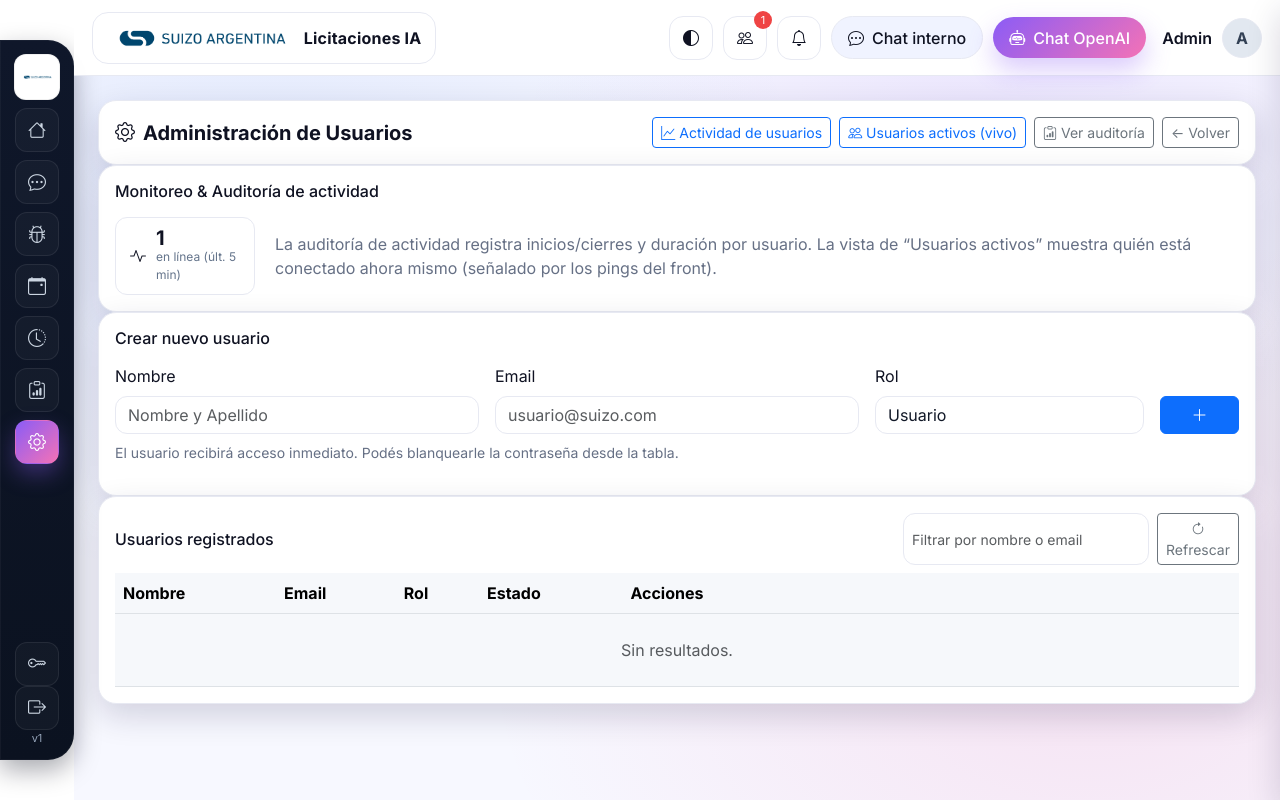
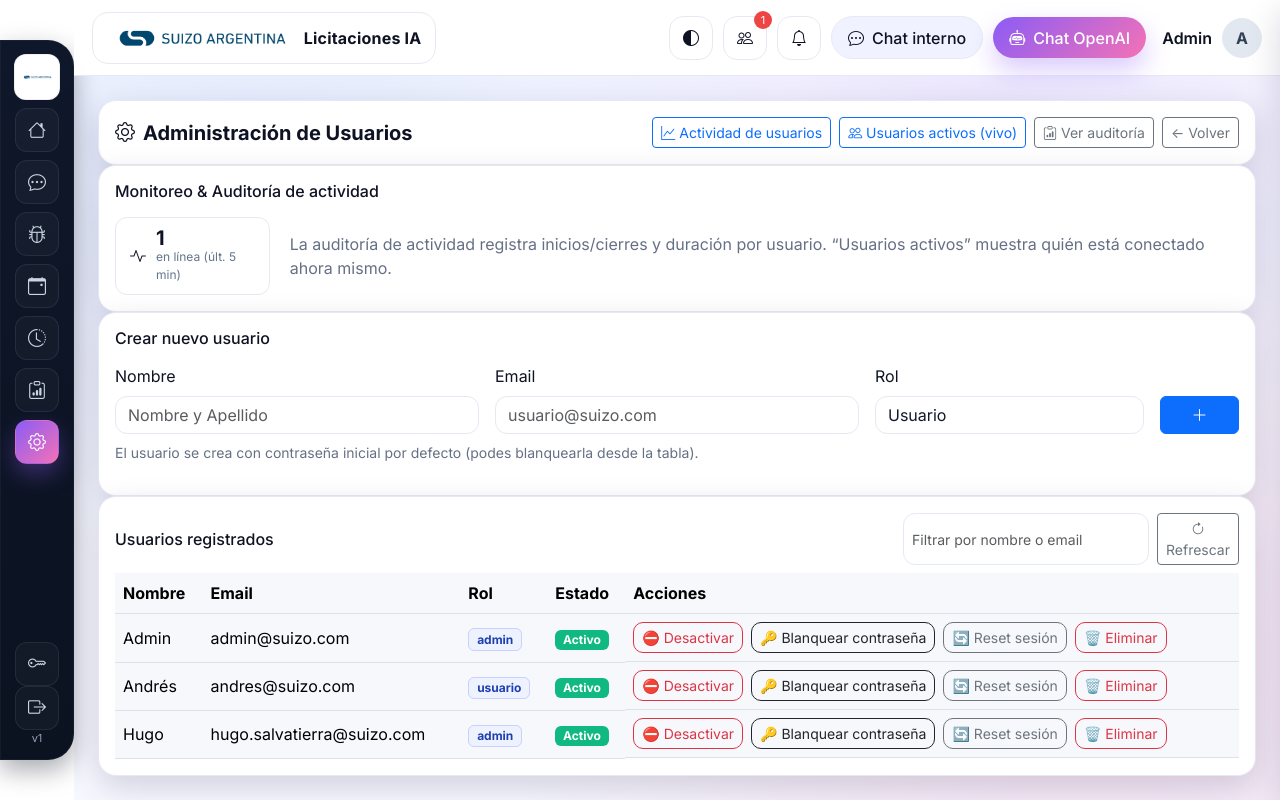
Before and after one commit to andrestor94/pliegos_ai_web_public, a FastAPI app: page /admin in a window 1280 px wide. Run offline with FastAPI, Linux system fonts and the light colour scheme; a user stored in the database is signed in; data comes from the database, SQL or seed files in the repository; data that the repository does not hold is empty; parts of the project's set-up code (start-up, migrations or seed data) failed here and were passed over; some libraries are stand-ins or nearby versions.

Commit message:
Fix admin.html -> usa /api/admin/users*; mejoras en main.py

```diff
--- a/templates/admin.html
+++ b/templates/admin.html
@@ -11,13 +11,8 @@
     .badge-off{ background:#cbd5e1; color:#334155; }
     .table thead{ background:#f6f7fe; }
     .hint{ color:#667085; }
-
-    /* KPI compacto en “Monitoreo & Auditoría de actividad” */
-    .kpi-box{
-      display:flex; align-items:center; gap:10px;
-      padding:10px 14px; border:1px solid var(--border); border-radius:12px;
-      background:var(--card); min-width:140px;
-    }
+    .kpi-box{ display:flex; align-items:center; gap:10px; padding:10px 14px; border:1px solid var(--border);
+      border-radius:12px; background:var(--card); min-width:140px; }
     .kpi-num{ font-size:20px; font-weight:700; line-height:1; }
     .kpi-sub{ font-size:12px; color:#64748b; }
   </style>
@@ -25,14 +20,13 @@
 
 {% block content %}
   <div class="grid">
-    <!-- Encabezado + acciones (SOLO AQUÍ los botones) -->
+    <!-- Encabezado + acciones -->
     <section class="cardx col-12">
       <div class="d-flex align-items-center justify-content-between">
         <h5 class="title mb-0">
           <i class="bi bi-gear"></i> Administración de Usuarios
         </h5>
         <div class="d-flex gap-2">
-          <!-- 👉 apunta a la vista con plantilla, no al JSON -->
           <a href="/auditoria/actividad/vista" class="btn btn-sm btn-outline-primary">
             <i class="bi bi-graph-up"></i> Actividad de usuarios
           </a>
@@ -47,7 +41,7 @@
       </div>
     </section>
 
-    <!-- Monitoreo (SIN botones repetidos) -->
+    <!-- Monitoreo -->
     <section class="cardx col-12">
       <h6 class="mb-3">Monitoreo & Auditoría de actividad</h6>
       <div class="d-flex align-items-center gap-3">
@@ -59,8 +53,7 @@
           </div>
         </div>
         <div class="hint ms-1">
-          La auditoría de actividad registra inicios/cierres y duración por usuario. La vista de “Usuarios activos”
-          muestra quién está conectado ahora mismo (señalado por los pings del front).
+          La auditoría de actividad registra inicios/cierres y duración por usuario. “Usuarios activos” muestra quién está conectado ahora mismo.
         </div>
       </div>
     </section>
@@ -91,7 +84,7 @@
           </button>
         </div>
       </form>
-      <div class="mt-2 hint small">El usuario recibirá acceso inmediato. Podés blanquearle la contraseña desde la tabla.</div>
+      <div class="mt-2 hint small">El usuario se crea con contraseña inicial por defecto (podes blanquearla desde la tabla).</div>
       <div id="mensaje" class="mt-3"></div>
     </section>
 
@@ -115,10 +108,10 @@
               <th>Email</th>
               <th>Rol</th>
               <th>Estado</th>
-              <th style="min-width:300px">Acciones</th>
+              <th style="min-width:340px">Acciones</th>
             </tr>
           </thead>
-          <tbody id="tablaUsuarios"><!-- se llena por JS --></tbody>
+          <tbody id="tablaUsuarios"><!-- JS --></tbody>
         </table>
       </div>
     </section>
@@ -127,8 +120,13 @@
 
 {% block extra_scripts %}
 <script>
+  const DEFAULT_RESET_PASSWORD = '1234'; // ajustá si usás otra por defecto en backend/env
+
   /* Util */
   function escapeHtml(s){ return (s||'').toString().replace(/[&<>"']/g, c=>({'&':'&amp;','<':'&lt;','>':'&gt;','"':'&quot;',"'":'&#39;'}[c])); }
+  function toastOk(t,b){ if(window.showToast) showToast({title:t, body:b||'', icon:'check2-circle'}); }
+  function toastWarn(t,b){ if(window.showToast) showToast({title:t, body:b||'', icon:'exclamation-triangle'}); }
+  function toastInfo(t,b){ if(window.showToast) showToast({title:t, body:b||'', icon:'info'}); }
 
   /* KPI en línea */
   async function refreshOnline(){
@@ -150,8 +148,9 @@
         <div class="spinner-border spinner-border-sm me-2" role="status"></div> Cargando…
       </td></tr>`;
     try{
-      const res = await axios.get('/admin/usuarios');
-      usuariosCache = Array.isArray(res.data) ? res.data : [];
+      // ✅ usar API correcta y forma {items:[...]}
+      const res = await axios.get('/api/admin/users');
+      usuariosCache = Array.isArray(res?.data?.items) ? res.data.items : [];
       renderUsuarios(usuariosCache);
     }catch(e){
       tbody.innerHTML = `<tr><td colspan="5" class="text-center py-4 text-danger">No se pudieron cargar los usuarios.</td></tr>`;
@@ -188,8 +187,8 @@
         </td>
         <td class="admin-actions d-flex flex-wrap gap-2">
           ${activo
-            ? `<button class="btn btn-sm btn-outline-danger" onclick="desactivarUsuario('${encodeURIComponent(u.email)}')">⛔ Desactivar</button>`
-            : `<button class="btn btn-sm btn-outline-success" onclick="activarUsuario('${encodeURIComponent(u.email)}')">🟢 Activar</button>`
+            ? `<button class="btn btn-sm btn-outline-danger" onclick="toggleUsuario('${encodeURIComponent(u.email)}', false)">⛔ Desactivar</button>`
+            : `<button class="btn btn-sm btn-outline-success" onclick="toggleUsuario('${encodeURIComponent(u.email)}', true)">🟢 Activar</button>`
           }
           <button class="btn btn-sm btn-outline-dark" onclick="blanquearPassword('${encodeURIComponent(u.email)}')">🔑 Blanquear contraseña</button>
           <button class="btn btn-sm btn-outline-secondary" onclick="reiniciarSesion('${encodeURIComponent(u.email)}')">🔄 Reset sesión</button>
@@ -209,67 +208,60 @@
     const box = document.getElementById('mensaje'); box.innerHTML = '';
 
     try{
-      const res = await axios.post('/admin/crear-usuario', { nombre, email, rol });
-      box.innerHTML = `<div class="alert alert-success">${escapeHtml(res?.data?.mensaje || 'Usuario creado')}</div>`;
+      const res = await axios.post('/api/admin/users', { nombre, email, rol });
+      if(res?.data?.ok){
+        box.innerHTML = `<div class="alert alert-success">Usuario creado</div>`;
+      }else{
+        box.innerHTML = `<div class="alert alert-success">Usuario creado</div>`;
+      }
       e.target.reset();
       await cargarUsuarios();
-      showToast({title:'Usuario creado', body: email, icon:'check2-circle'});
+      toastOk('Usuario creado', email);
     }catch(err){
       const msg = err?.response?.data?.error || 'Error al crear el usuario';
       box.innerHTML = `<div class="alert alert-danger">${escapeHtml(msg)}</div>`;
-      showToast({title:'Error', body: msg, icon:'exclamation-triangle'});
+      toastWarn('Error', msg);
     }
   });
 
   async function blanquearPassword(emailEnc){
     const email = decodeURIComponent(emailEnc);
     try{
-      await axios.post('/admin/blanquear-password', { email });
-      showToast({title:'Password blanqueado', body:`Usuario: ${email}`, icon:'key'});
-      alert('Contraseña blanqueada a 1234');
+      await axios.post('/api/admin/users/password', { email, password: DEFAULT_RESET_PASSWORD });
+      toastOk('Password blanqueado', `Usuario: ${email}`);
+      alert(`Contraseña blanqueada a ${DEFAULT_RESET_PASSWORD}`);
     }catch(_){
-      showToast({title:'Error', body:'No se pudo blanquear la contraseña', icon:'exclamation-triangle'});
+      toastWarn('Error', 'No se pudo blanquear la contraseña');
     }
   }
-  async function desactivarUsuario(emailEnc){
+
+  async function toggleUsuario(emailEnc, activar){
     const email = decodeURIComponent(emailEnc);
     try{
-      await axios.post('/admin/desactivar-usuario', { email });
+      await axios.post('/api/admin/users/toggle', { email, activo: !!activar });
       await cargarUsuarios();
-      showToast({title:'Usuario desactivado', body:email, icon:'person-dash'});
+      toastOk(activar?'Usuario activado':'Usuario desactivado', email);
     }catch(_){
-      showToast({title:'Error', body:'No se pudo desactivar', icon:'exclamation-triangle'});
+      toastWarn('Error', activar?'No se pudo activar':'No se pudo desactivar');
     }
   }
-  async function activarUsuario(emailEnc){
-    const email = decodeURIComponent(emailEnc);
-    try{
-      await axios.post('/admin/activar-usuario', { email });
-      await cargarUsuarios();
-      showToast({title:'Usuario activado', body:email, icon:'person-check'});
-    }catch(_){
-      showToast({title:'Error', body:'No se pudo activar', icon:'exclamation-triangle'});
-    }
-  }
+
   async function eliminarUsuario(emailEnc){
     const email = decodeURIComponent(emailEnc);
     if(!confirm(`¿Eliminar definitivamente a ${email}?`)) return;
     try{
-      await axios.post('/admin/eliminar-usuario', { email });
+      await axios.delete(`/api/admin/users/${encodeURIComponent(email)}`); // soft delete por defecto
       await cargarUsuarios();
-      showToast({title:'Usuario eliminado', body:email, icon:'trash'});
+      toastOk('Usuario eliminado', email);
     }catch(_){
-      showToast({title:'Error', body:'No se pudo eliminar', icon:'exclamation-triangle'});
+      toastWarn('Error', 'No se pudo eliminar');
     }
   }
-  async function reiniciarSesion(emailEnc){
+
+  function reiniciarSesion(emailEnc){
     const email = decodeURIComponent(emailEnc);
-    try{
-      await axios.post('/admin/reset-sesion', { email });
-      showToast({title:'Sesión reiniciada', body:email, icon:'arrow-counterclockwise'});
-    }catch(_){
-      showToast({title:'Aviso', body:'Endpoint /admin/reset-sesion no disponible', icon:'info'});
-    }
+    // No hay endpoint en backend. Dejamos aviso para no confundir.
+    toastInfo('Aviso', `Reset de sesión no implementado para ${email}`);
   }
 
   /* Eventos UI */
```
